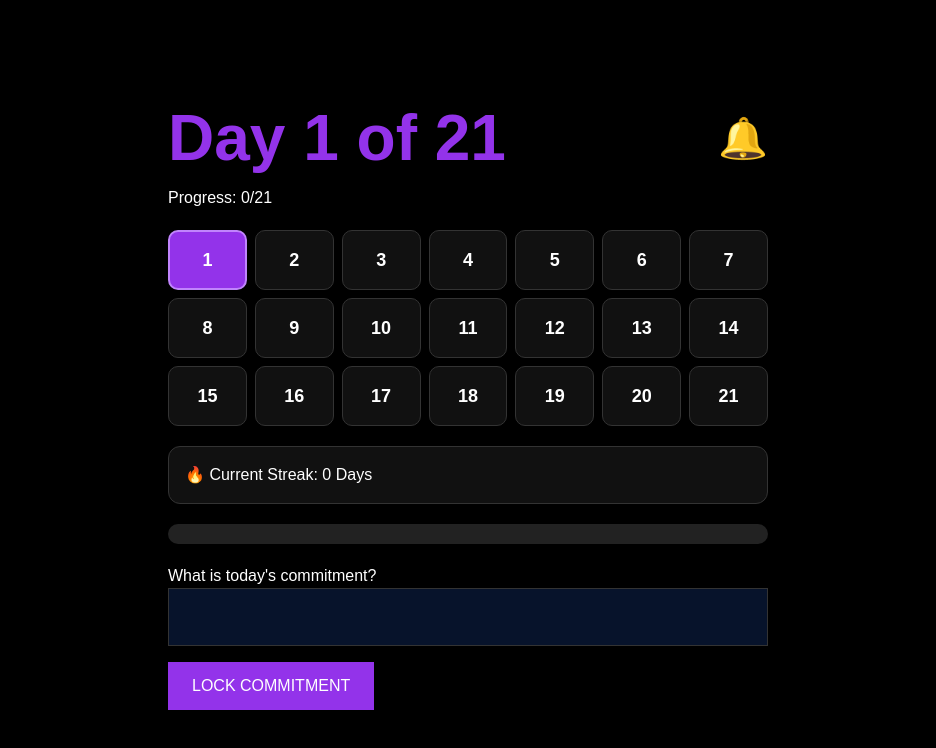
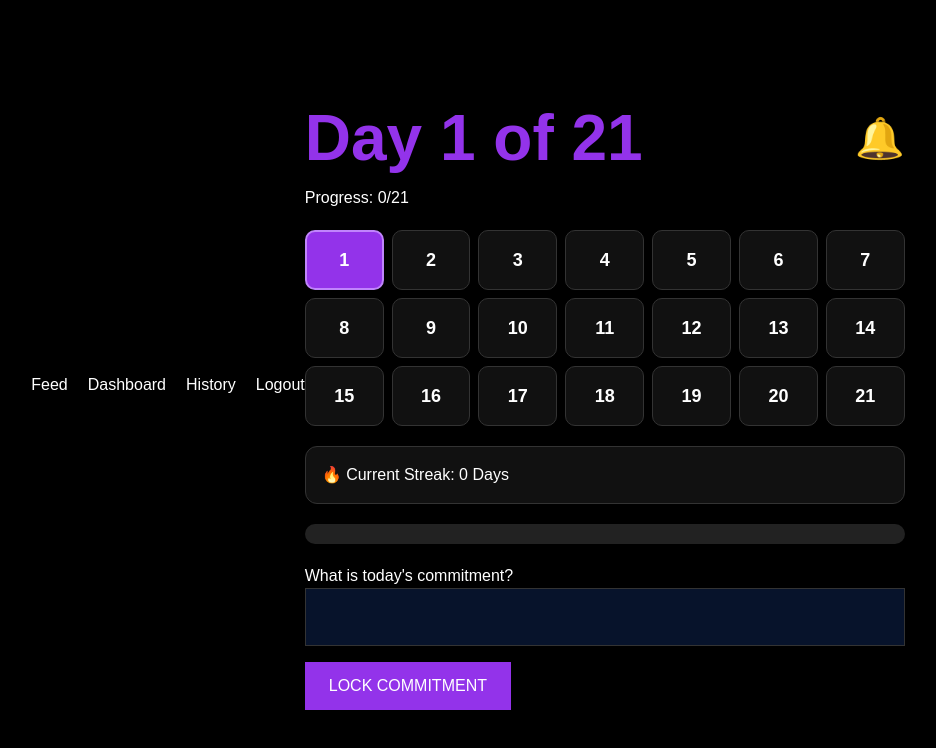
Before and after one commit to austinjolleyofficial/21Strong, a Next.js app: page /dashboard in a window 1280 px wide. Shown: the top 748 px of the page, without its empty margins (172-1108 px from the left). Built offline with nearby package versions, Linux system fonts and the light colour scheme; no server answers.

Commit message:
Add navigation and redirect to feed

```diff
--- a/app/dashboard/page.tsx
+++ b/app/dashboard/page.tsx
@@ -237,6 +237,26 @@ setUnreadNotifications(count || 0)
         alignItems: 'center',
       }}
     >
+      <div
+  style={{
+    display: 'flex',
+    gap: '20px',
+    marginBottom: '30px',
+  }}
+>
+  <a href="/feed">Feed</a>
+  <a href="/dashboard">Dashboard</a>
+  <a href="/history">History</a>
+
+  <button
+    onClick={async () => {
+      await supabase.auth.signOut()
+      window.location.href = '/join'
+    }}
+  >
+    Logout
+  </button>
+</div>
       <div style={{ width: '600px' }}>
     <div
   style={{
--- a/app/feed/page.tsx
+++ b/app/feed/page.tsx
@@ -204,6 +204,26 @@ alert(
         padding: '40px',
       }}
     >
+      <div
+  style={{
+    display: 'flex',
+    gap: '20px',
+    marginBottom: '30px',
+  }}
+>
+  <a href="/feed">Feed</a>
+  <a href="/dashboard">Dashboard</a>
+  <a href="/history">History</a>
+
+  <button
+    onClick={async () => {
+      await supabase.auth.signOut()
+      window.location.href = '/join'
+    }}
+  >
+    Logout
+  </button>
+</div>
       <h1
         style={{
           color: '#9333ea',
--- a/app/join/page.tsx
+++ b/app/join/page.tsx
@@ -16,8 +16,8 @@ export default function JoinPage() {
     const { error } = await supabase.auth.signInWithOtp({
       email,
       options: {
-        emailRedirectTo:
-          'https://21-strong.vercel.app/dashboard',
+      emailRedirectTo:
+'https://21-strong.vercel.app/feed' ,
       },
     })
 
```
